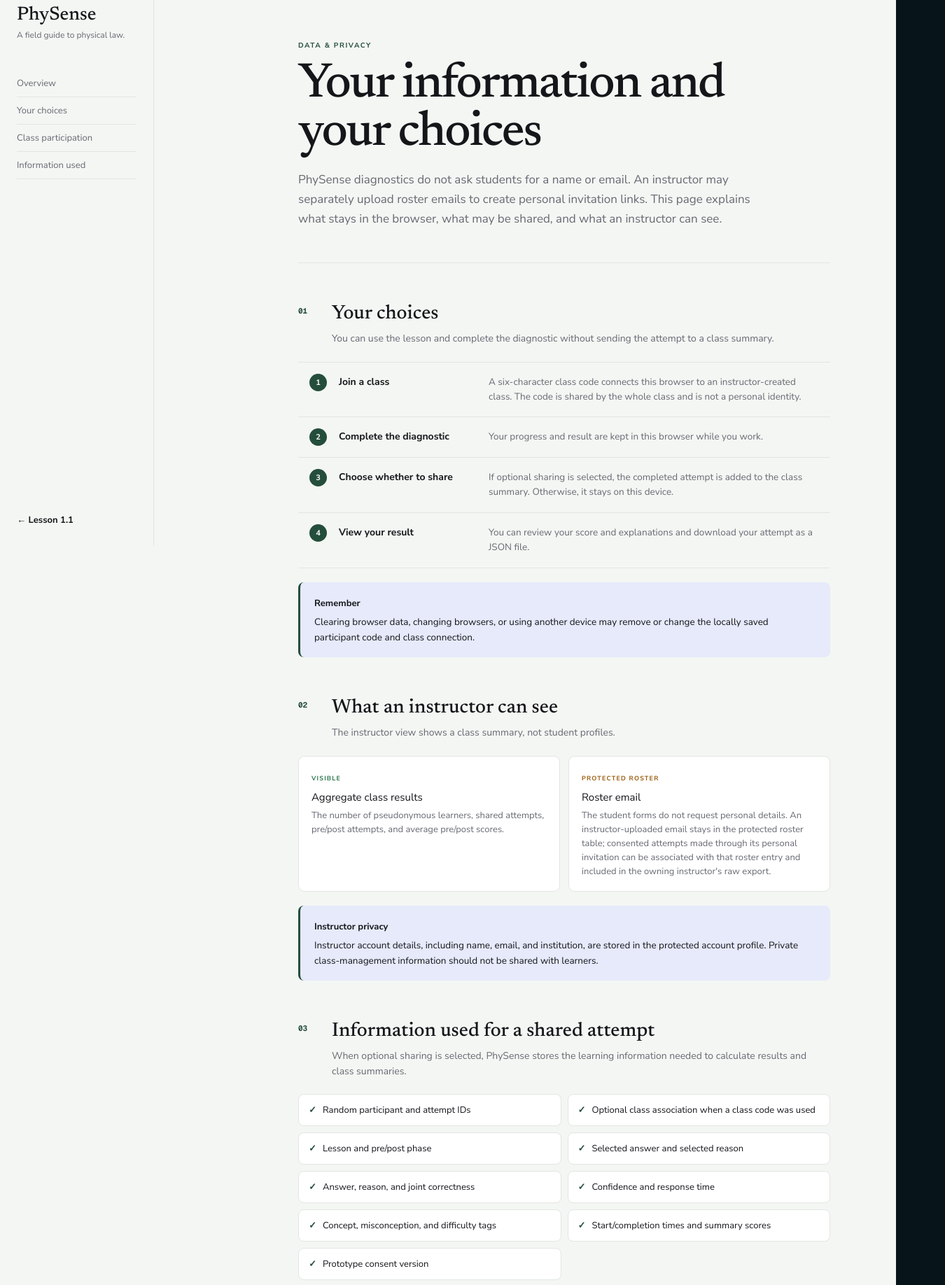
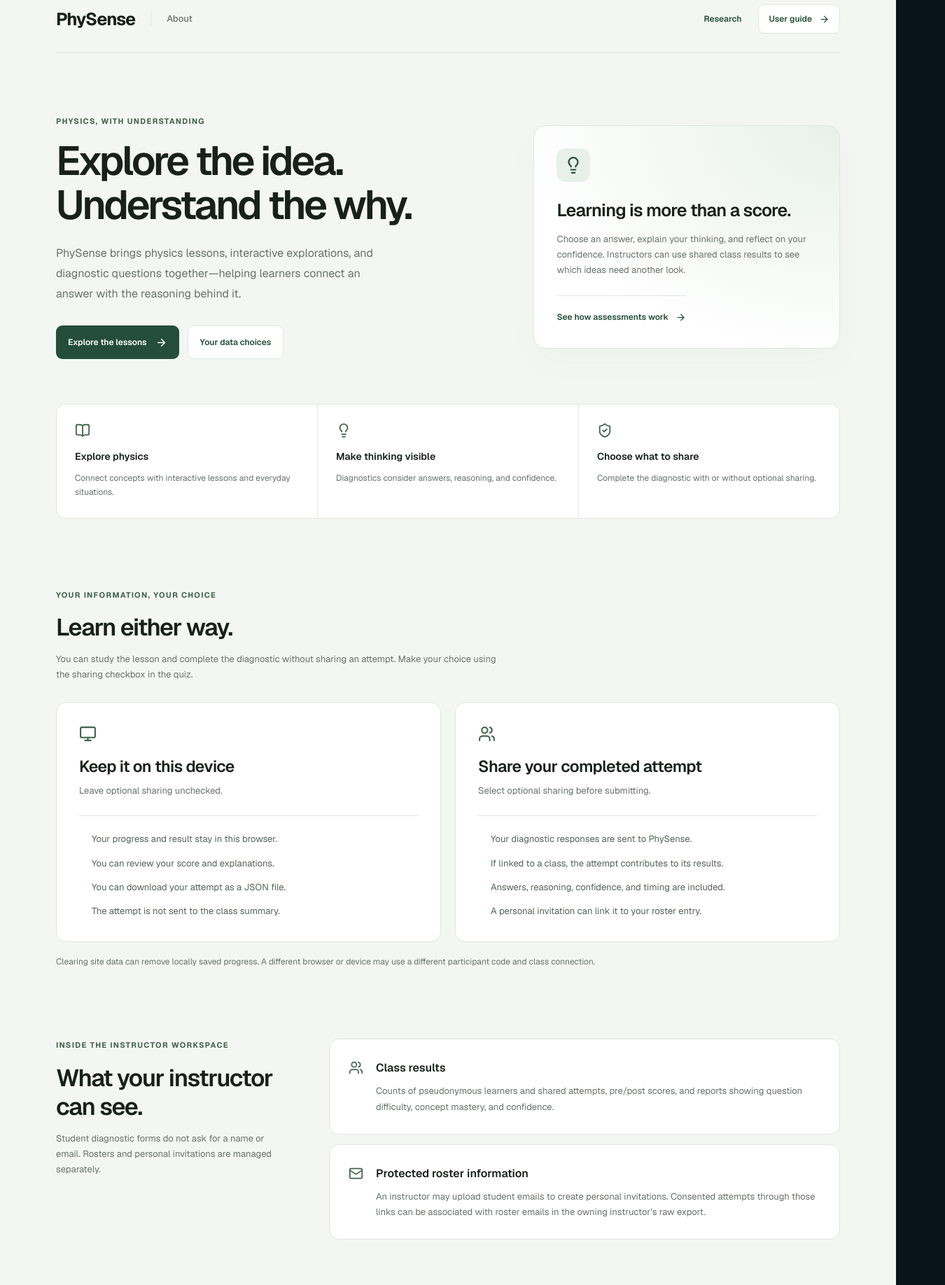
Before and after one commit to Raheeq-lab/PhySense, a Next.js app: page /data-and-privacy in a window 1280 px wide. Shown: the part 20-1856 px from the top of the page at 70% size, 1350 px wide, since content can reach past the window. Built offline with nearby package versions, Linux system fonts and the light colour scheme.

Commit message:
Redesign About with clear sharing choices and privacy details

```diff
--- /dev/null
+++ b/src/app/data-and-privacy/about-motion.tsx
@@ -0,0 +1,17 @@
+'use client';
+import {useRef,type ReactNode} from 'react';
+import {useGSAP} from '@gsap/react';
+import gsap from 'gsap';
+import {ScrollTrigger} from 'gsap/ScrollTrigger';
+gsap.registerPlugin(useGSAP,ScrollTrigger);
+
+export default function AboutMotion({children}:{children:ReactNode}){
+  const scope=useRef<HTMLDivElement>(null);
+  useGSAP(()=>{
+    if(window.matchMedia('(prefers-reduced-motion: reduce)').matches)return;
+    gsap.utils.toArray<HTMLElement>('[data-about-reveal]').forEach(section=>{
+      gsap.from(section,{y:14,duration:.5,ease:'power2.out',scrollTrigger:{trigger:section,start:'top 94%',once:true}});
+    });
+  },{scope});
+  return <div ref={scope}>{children}</div>;
+}
--- a/src/app/data-and-privacy/page.tsx
+++ b/src/app/data-and-privacy/page.tsx
@@ -1,71 +1,31 @@
-import type { Metadata } from 'next';
+import type {Metadata} from 'next';
 import Link from 'next/link';
+import {GeistSans} from 'geist/font/sans';
+import {ArrowRight, BookOpen, Lightbulb, ShieldCheck, Monitor, Users, Mail, Fingerprint} from 'lucide-react';
+import AboutMotion from './about-motion';
 import styles from './page.module.css';
 
-export const metadata: Metadata = {
-  title: 'Data & Privacy | PhySense',
-  description: 'A plain-language guide to how PhySense handles learner data and class participation.',
-};
+export const metadata:Metadata={title:'About & privacy | PhySense',description:'Get to know PhySense, understand your sharing choices, and see how learner and instructor information is handled.'};
+const storedFields=['Random participant and attempt IDs','Optional class association','Lesson and pre/post phase','Selected answer and selected reason','Answer, reason, and joint correctness','Confidence and response time','Concept, misconception, and difficulty tags','Start/completion times and summary scores','Consent version'];
 
-const storedFields = [
-  'Random participant and attempt IDs',
-  'Optional class association when a class code was used',
-  'Lesson and pre/post phase',
-  'Selected answer and selected reason',
-  'Answer, reason, and joint correctness',
-  'Confidence and response time',
-  'Concept, misconception, and difficulty tags',
-  'Start/completion times and summary scores',
-  'Prototype consent version',
-];
-
-export default function DataAndPrivacyPage() {
-  return <div className={styles.page}>
-    <aside className={styles.sidebar}>
-      <Link className={styles.brand} href="/">PhySense<small>A field guide to physical law.</small></Link>
-      <nav aria-label="Page navigation">
-        <a href="#overview">Overview</a>
-        <a href="#choices">Your choices</a>
-        <a href="#classes">Class participation</a>
-        <a href="#records">Information used</a>
-      </nav>
-      <Link className={styles.back} href="/block-1/1-1">← Lesson 1.1</Link>
-    </aside>
-
-    <main className={styles.main}>
-      <header id="overview" className={styles.hero}>
-        <span className={styles.eyebrow}>Data &amp; privacy</span>
-        <h1>Your information and your choices</h1>
-        <p>PhySense diagnostics do not ask students for a name or email. An instructor may separately upload roster emails to create personal invitation links. This page explains what stays in the browser, what may be shared, and what an instructor can see.</p>
-      </header>
-
-      <section id="choices">
-        <div className={styles.sectionHeading}><span>01</span><div><h2>Your choices</h2><p>You can use the lesson and complete the diagnostic without sending the attempt to a class summary.</p></div></div>
-        <ol className={styles.flow}>
-          <li><b>Join a class</b><span>A six-character class code connects this browser to an instructor-created class. The code is shared by the whole class and is not a personal identity.</span></li>
-          <li><b>Complete the diagnostic</b><span>Your progress and result are kept in this browser while you work.</span></li>
-          <li><b>Choose whether to share</b><span>If optional sharing is selected, the completed attempt is added to the class summary. Otherwise, it stays on this device.</span></li>
-          <li><b>View your result</b><span>You can review your score and explanations and download your attempt as a JSON file.</span></li>
-        </ol>
-        <aside className={styles.note}><b>Remember</b><p>Clearing browser data, changing browsers, or using another device may remove or change the locally saved participant code and class connection.</p></aside>
-      </section>
-
-      <section id="classes">
-        <div className={styles.sectionHeading}><span>02</span><div><h2>What an instructor can see</h2><p>The instructor view shows a class summary, not student profiles.</p></div></div>
-        <div className={styles.splitCards}>
-          <article><span className={styles.verified}>Visible</span><h3>Aggregate class results</h3><p>The number of pseudonymous learners, shared attempts, pre/post attempts, and average pre/post scores.</p></article>
-          <article><span className={styles.caution}>Protected roster</span><h3>Roster email</h3><p>The student forms do not request personal details. An instructor-uploaded email stays in the protected roster table; consented attempts made through its personal invitation can be associated with that roster entry and included in the owning instructor&apos;s raw export.</p></article>
-        </div>
-        <aside className={styles.note}><b>Instructor privacy</b><p>Instructor account details, including name, email, and institution, are stored in the protected account profile. Private class-management information should not be shared with learners.</p></aside>
-      </section>
-
-      <section id="records">
-        <div className={styles.sectionHeading}><span>03</span><div><h2>Information used for a shared attempt</h2><p>When optional sharing is selected, PhySense stores the learning information needed to calculate results and class summaries.</p></div></div>
-        <ul className={styles.fieldGrid}>{storedFields.map(field => <li key={field}>{field}</li>)}</ul>
-        <aside className={styles.note}><b>Pseudonymous, not identified by name</b><p>A random participant code can connect attempts made in the same browser. It is not a verified identity, but it means shared attempts should not be described as completely anonymous.</p></aside>
-      </section>
-
-      <footer><p>Students can review this information before deciding whether to share a completed diagnostic attempt.</p><Link href="/block-1/1-1">Return to Lesson 1.1 →</Link></footer>
-    </main>
-  </div>;
+export default function DataAndPrivacyPage(){
+  return <main className={`${styles.page} ${GeistSans.className}`}><AboutMotion><div className={styles.shell}>
+    <header className={styles.nav}><Link className={styles.brand} href="/">PhySense<span>About</span></Link><nav aria-label="About navigation"><Link href="/participant-tracking">Research</Link><Link href="/user-guides">User guide <ArrowRight size={15} aria-hidden="true"/></Link></nav></header>
+    <section className={styles.hero} aria-labelledby="about-title"><div><p className={styles.eyebrow}>Physics, with understanding</p><h1 id="about-title">Explore the idea.<br/>Understand the why.</h1><p className={styles.lead}>PhySense brings physics lessons, interactive explorations, and diagnostic questions together—helping learners connect an answer with the reasoning behind it.</p><div className={styles.actions}><Link className={styles.primary} href="/block-1">Explore the lessons <ArrowRight size={17} aria-hidden="true"/></Link><a className={styles.secondary} href="#choices">Your data choices</a></div></div><aside className={styles.introCard}><span className={styles.icon}><Lightbulb size={26} aria-hidden="true"/></span><h2>Learning is more than a score.</h2><p>Choose an answer, explain your thinking, and reflect on your confidence. Instructors can use shared class results to see which ideas need another look.</p><Link href="/diagnostic-map">See how assessments work <ArrowRight size={15} aria-hidden="true"/></Link></aside></section>
+    <section className={styles.principles} aria-label="What PhySense offers">{[{icon:BookOpen,title:'Explore physics',text:'Connect concepts with interactive lessons and everyday situations.'},{icon:Lightbulb,title:'Make thinking visible',text:'Diagnostics consider answers, reasoning, and confidence.'},{icon:ShieldCheck,title:'Choose what to share',text:'Complete the diagnostic with or without optional sharing.'}].map(({icon:Icon,title,text})=><article key={title}><Icon size={22} aria-hidden="true"/><h2>{title}</h2><p>{text}</p></article>)}</section>
+    <section id="choices" className={styles.choices} aria-labelledby="choices-title" data-about-reveal><div className={styles.heading}><p className={styles.eyebrow}>Your information, your choice</p><h2 id="choices-title">Learn either way.</h2><p>You can study the lesson and complete the diagnostic without sharing an attempt. Make your choice using the sharing checkbox in the quiz.</p></div><div className={styles.choiceGrid}>
+      <article><Monitor size={25} aria-hidden="true"/><h3>Keep it on this device</h3><p>Leave optional sharing unchecked.</p><ul><li>Your progress and result stay in this browser.</li><li>You can review your score and explanations.</li><li>You can download your attempt as a JSON file.</li><li>The attempt is not sent to the class summary.</li></ul></article>
+      <article><Users size={25} aria-hidden="true"/><h3>Share your completed attempt</h3><p>Select optional sharing before submitting.</p><ul><li>Your diagnostic responses are sent to PhySense.</li><li>If linked to a class, the attempt contributes to its results.</li><li>Answers, reasoning, confidence, and timing are included.</li><li>A personal invitation can link it to your roster entry.</li></ul></article>
+    </div><p className={styles.caption}>Clearing site data can remove locally saved progress. A different browser or device may use a different participant code and class connection.</p></section>
+    <section id="classes" className={styles.access} aria-labelledby="access-title" data-about-reveal><div className={styles.heading}><p className={styles.eyebrow}>Inside the instructor workspace</p><h2 id="access-title">What your instructor can see.</h2><p>Student diagnostic forms do not ask for a name or email. Rosters and personal invitations are managed separately.</p></div><div className={styles.accessCards}><article><Users size={21} aria-hidden="true"/><div><h3>Class results</h3><p>Counts of pseudonymous learners and shared attempts, pre/post scores, and reports showing question difficulty, concept mastery, and confidence.</p></div></article><article><Mail size={21} aria-hidden="true"/><div><h3>Protected roster information</h3><p>An instructor may upload student emails to create personal invitations. Consented attempts through those links can be associated with roster emails in the owning instructor’s raw export.</p></div></article></div></section>
+    <aside className={styles.identity}><Fingerprint size={28} aria-hidden="true"/><div><h2>Pseudonymous, not completely anonymous.</h2><p>A random participant code connects attempts in the same browser. It is not a verified identity, but it creates a link between records.</p></div><Link href="/participant-tracking">How tracking works <ArrowRight size={16} aria-hidden="true"/></Link></aside>
+    <section id="records" className={styles.detailsSection} aria-labelledby="details-title" data-about-reveal><div className={styles.heading}><p className={styles.eyebrow}>A little more detail</p><h2 id="details-title">Know what’s recorded.</h2><p>Open the details you need before choosing whether to share.</p></div><div className={styles.disclosures}>
+      <details><summary>What is stored with a shared attempt?<span aria-hidden="true">+</span></summary><div><ul className={styles.fieldList}>{storedFields.map(field=><li key={field}>{field}</li>)}</ul><p>Attempts made through personal invitations can also carry a protected reference to the instructor-managed roster entry.</p></div></details>
+      <details><summary>How does a class code work?<span aria-hidden="true">+</span></summary><div><p>A six-character class code connects this browser to an instructor-created class. Everyone in the class can use the same code; it is not a personal identity. The class association is used when you consent to sharing an attempt.</p></div></details>
+      <details><summary>What happens to instructor account details?<span aria-hidden="true">+</span></summary><div><p>Instructor name, email, and institution are stored in the protected account profile. Private class-management information should not be shared with learners.</p></div></details>
+      <details><summary>Can I return to my result later?<span aria-hidden="true">+</span></summary><div><p>Your progress and result are saved in the browser and restored after a refresh. Clearing site data may remove that local copy. Use the download option on the result screen to save your attempt as a JSON file.</p></div></details>
+    </div></section>
+    <section className={styles.cta}><div><h2>Start with curiosity.</h2><p>Explore a lesson, or follow the educator guide to set up your class.</p></div><div className={styles.actions}><Link href="/block-1">Explore lessons <ArrowRight size={16} aria-hidden="true"/></Link><Link href="/user-guides">Educator guide</Link></div></section>
+    <footer className={styles.footer}><Link href="/">PhySense</Link><span>Clear ideas. Informed choices.</span><Link href="/participant-tracking">Research & tracking</Link></footer>
+  </div></AboutMotion></main>;
 }
```
Also changed, not shown: src/app/data-and-privacy/page.module.css.
